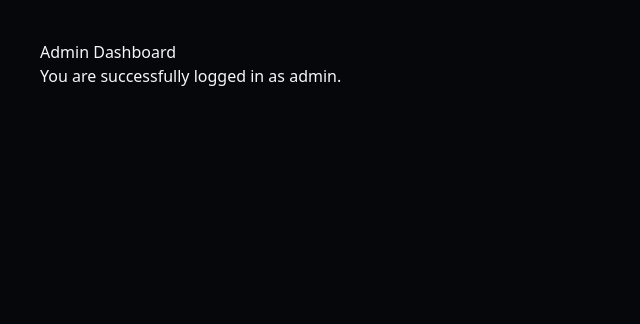
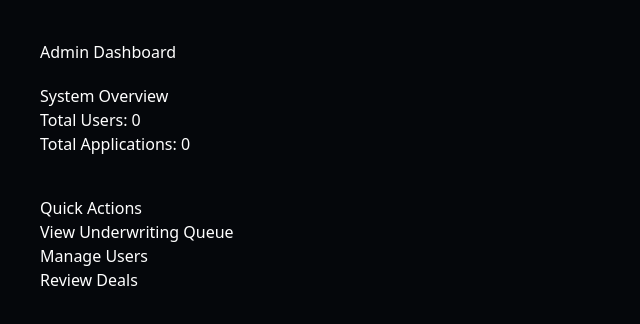
Before and after one commit to dliber13/smart-drive, a Next.js app: page /admin in a window 1280 px wide. Shown: the top 324 px of the page, without its empty margins (0-640 px from the left). Built offline with nearby package versions, Linux system fonts and the light colour scheme; no server answers; the database is empty.

Commit message:
Update page.tsx

```diff
--- a/app/admin/page.tsx
+++ b/app/admin/page.tsx
@@ -1,8 +1,29 @@
-export default function AdminPage() {
+import { PrismaClient } from "@prisma/client"
+
+const prisma = new PrismaClient()
+
+export default async function AdminPage() {
+  const userCount = await prisma.user.count()
+  const applicationCount = await prisma.application.count()
+
   return (
-    <div style={{ padding: "40px" }}>
+    <div style={{ padding: "40px", color: "white" }}>
       <h1>Admin Dashboard</h1>
-      <p>You are successfully logged in as admin.</p>
+
+      <div style={{ marginTop: "20px" }}>
+        <h2>System Overview</h2>
+        <p>Total Users: {userCount}</p>
+        <p>Total Applications: {applicationCount}</p>
+      </div>
+
+      <div style={{ marginTop: "40px" }}>
+        <h2>Quick Actions</h2>
+        <ul>
+          <li>View Underwriting Queue</li>
+          <li>Manage Users</li>
+          <li>Review Deals</li>
+        </ul>
+      </div>
     </div>
-  );
+  )
 }
```
